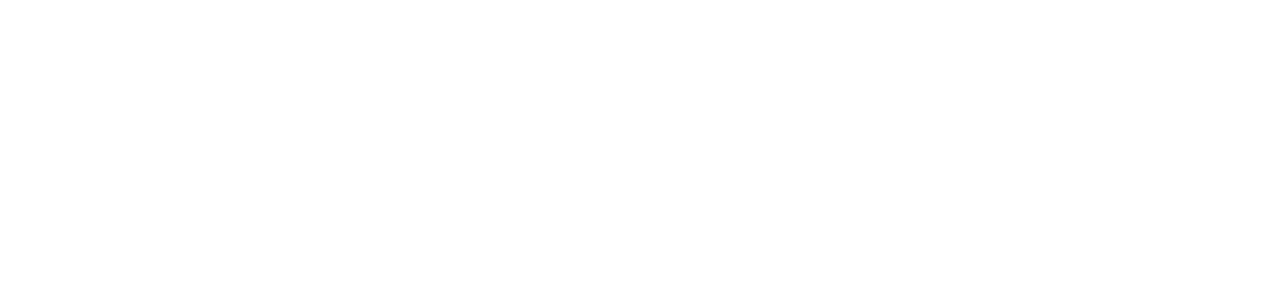
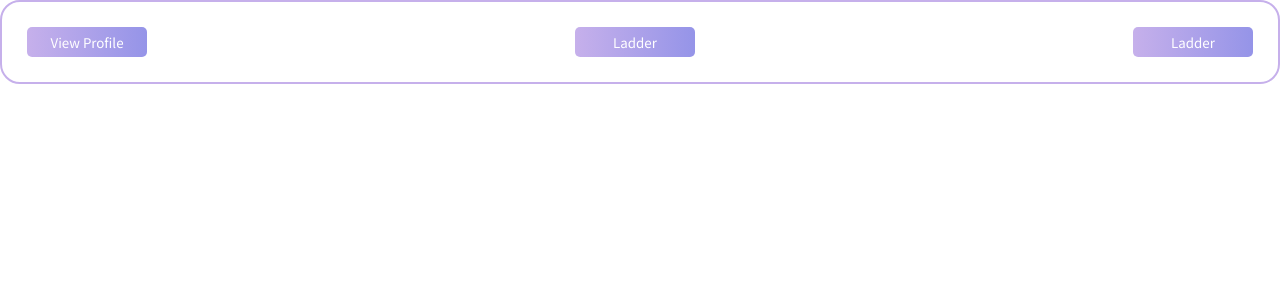
Before and after one commit to Mustafatarakci/ft_transcendence, a React (Create React App) app in the folder frontend/: page /modaltester in a window 1280 px wide. Before the commit this address had no page. Shown: the top 300 px of the page. Built offline with nearby package versions, Linux system fonts and the light colour scheme.

Commit message:
[FE #41] DESIGN: Make ShowProfile-Modal

```diff
--- a/frontend/src/App.tsx
+++ b/frontend/src/App.tsx
@@ -12,6 +12,7 @@
 import ChatPage from './pages/ChatPage';
 import ProfilePage from './components/UserProfile';
 import { AllContextApi } from './store';
+import ModalTester from './components/common/Modal/ModalTester';
 
 function App() {
   return (
@@ -27,6 +28,10 @@
             <Route path="/profilePage" element={<ProfilePage />} />
             <Route path="/game" element={<HomePage />} />
             <Route path="/chat" element={<ChatPage />} />
+
+            {/* Tester */}
+            <Route path="/modaltester" element={<ModalTester />} />
+            {/* ====== */}
           </Routes>
         </BrowserRouter>
       </ThemeProvider>
--- a/frontend/src/components/common/Modal/ModalSet.tsx
+++ b/frontend/src/components/common/Modal/ModalSet.tsx
@@ -1,8 +1,8 @@
 import React, { useContext } from 'react';
-import Modal from '.';
 import LadderModal from '../../Game/LadderModal';
 import { AllContext } from '../../../store';
 import LogoutModal from './LogoutModal';
+import ShowProfile from './ShowProfile';
 
 const ModalSet: React.FC = () => {
   const { modal } = useContext(AllContext).modalData;
@@ -11,11 +11,7 @@
       {modal &&
         {
           LOADING_LADDER_GAME: <LadderModal />,
-          SHOW_PROFILE: (
-            <Modal width={200} height={200}>
-              test
-            </Modal>
-          ), // 프로필 정보 보기
+          SHOW_PROFILE: <ShowProfile />, // 프로필 정보 보기
           HANDLE_SECOND_AUTH: <></>, // 이메일 인증
           EDIT_NICKNAME: <></>, // 닉네임 수정
           MAKE_GAME_ROOM: <></>, // 게임방 만들기
--- /dev/null
+++ b/frontend/src/components/common/Modal/ModalTester.tsx
@@ -0,0 +1,87 @@
+import React, { useContext } from 'react';
+import styled from '@emotion/styled';
+import Button from '../Button';
+
+import ModalSet from './ModalSet';
+import { AllContext } from '../../../store';
+import { SHOW_PROFILE } from '../../../utils/interface';
+
+// import { SHOW_PROFILE } from '../../../utils/interface'
+// import { SHOW_PROFILE } from '../../../utils/interface'
+// import { SHOW_PROFILE } from '../../../utils/interface'
+// import { SHOW_PROFILE } from '../../../utils/interface'
+// import { SHOW_PROFILE } from '../../../utils/interface'
+
+// HANDLE_SECOND_AUTH;
+// EDIT_NICKNAME;
+// MAKE_GAME_ROOM;
+// MAKE_CHAT_ROOM;
+// ENTER_GAME_ROOM;
+// ENTER_CHAT_ROOM;
+// CHECK_SCORE;
+// LOADING_LADDER_GAME;
+// EDIT_CHAT_ROOM;
+// SHOW_OWNER_PROFILE;
+// SHOW_MANAGER_PROFILE;
+// CHECK_LOGOUT;
+
+const ModalTester: React.FC = () => {
+  const { setModal } = useContext(AllContext).modalData;
+
+  return (
+    <>
+      <MainBlock>
+        <OtherBtnBlock>
+          <Button
+            color="gradient"
+            text="View Profile"
+            width={120}
+            height={30}
+            onClick={() => setModal(SHOW_PROFILE)}
+          />
+          <Button
+            color="gradient"
+            text="Ladder"
+            width={120}
+            height={30}
+            onClick={() => setModal(SHOW_PROFILE)}
+          />
+          <Button
+            color="gradient"
+            text="Ladder"
+            width={120}
+            height={30}
+            onClick={() => setModal(SHOW_PROFILE)}
+          />
+        </OtherBtnBlock>
+      </MainBlock>
+      <ModalSet />
+    </>
+  );
+};
+
+// Main Block
+const MainBlock = styled.div`
+  border: 2px solid ${props => props.theme.colors.main};
+  border-radius: 20px;
+  width: 100%;
+  height: 100%;
+  padding: 25px;
+  padding: 25px;
+  font-weight: 400;
+`;
+//OtherBtnSection
+const OtherBtnBlock = styled.div`
+  display: flex;
+  justify-content: space-between;
+  & button {
+    border-radius: 5px;
+    margin: 0;
+    &:last-of-type {
+      margin-left: 10px;
+    }
+  }
+`;
+//============================================
+
+export default ModalTester;
--- /dev/null
+++ b/frontend/src/components/common/Modal/ShowProfile.tsx
@@ -0,0 +1,148 @@
+import React, { useEffect, useState } from 'react';
+import styled from '@emotion/styled';
+import Button from '../Button';
+import axios from 'axios';
+import Modal from '.';
+
+const ShowProfile: React.FC = () => {
+  const [user, setUser] = useState({
+    id: '',
+    user: '',
+    user_nick: '',
+    user_lv: '',
+    gen_win: '',
+    gen_lose: '',
+    lad_win: '',
+    lad_lose: '',
+    picture: '',
+  });
+
+  useEffect(() => {
+    axios.get(`http://localhost:4000/user_info`).then(res =>
+      setUser({
+        id: res.data.id,
+        user: res.data.user,
+        user_nick: res.data.user_nick,
+        user_lv: res.data.user_lv,
+        gen_win: res.data.gen_win,
+        gen_lose: res.data.gen_lose,
+        lad_win: res.data.lad_win,
+        lad_lose: res.data.lad_lose,
+        picture: res.data.picture,
+      }),
+    );
+  }, []);
+
+  return (
+    <Modal width={505} height={514} title={'프로필 보기'}>
+      <MainBlock>
+        <ProfileBlock>
+          <PictureBlock>
+            <ProfilePicture src={user.picture} alt="UserProfileImage" />
+          </PictureBlock>
+          <UserInfo>
+            <UserName>{user.user_nick}</UserName>
+            <UserLevel>lv.{user.user_lv}</UserLevel>
+          </UserInfo>
+        </ProfileBlock>
+
+        <RecordBlock>
+          <RecordText>전적/래더전적</RecordText>
+          <Record>
+            {user.gen_win}승 {user.gen_lose}패/{user.lad_win}승 {user.lad_lose}패
+          </Record>
+        </RecordBlock>
+
+        <OtherBtnBlock>
+          <Button color="gradient" text="닉네임 변경" width={200} height={40} />
+          <Button color="gradient" text="2차 인증 활성화" width={200} height={40} />
+          <Button color="gradient" text="DM 보내기" width={200} height={40} />
+          <Button color="white" text="차단하기" width={200} height={40} />
+        </OtherBtnBlock>
+      </MainBlock>
+    </Modal>
+  );
+};
+
+// Main Block
+const MainBlock = styled.div`
+  padding: 13px;
+  margin-top: 73px;
+  width: 100%;
+`;
+//============================================
+
+// Profile Section
+const ProfileBlock = styled.div`
+  height: 120px;
+  display: flex;
+`;
+const UserInfo = styled.div``;
+
+const PictureBlock = styled.div``;
+
+const ProfilePicture = styled.img`
+  width: 101px;
+  height: 101px;
+  border-radius: 50px;
+  background: #c4c4c4;
+`;
+
+const UserName = styled.span`
+  display: block;
+  font-size: 20px;
+  line-height: 23px;
+
+  margin-top: 25px;
+  margin-left: 25px;
+`;
+
+const UserLevel = styled.span`
+  display: block;
+  font-size: 14px;
+  line-height: 16px;
+
+  margin-top: 5px;
+  margin-left: 25px;
+`;
+//============================================
+
+//Record Section
+const RecordBlock = styled.div`
+  display: flex;
+  justify-content: space-between;
+`;
+
+const RecordText = styled.span`
+  display: inline-block;
+  font-size: 20px;
+  line-height: 23px;
+
+  margin-top: 71px;
+`;
+
+const Record = styled.span`
+  display: inline-block;
+  font-size: 20px;
+  line-height: 23px;
+
+  margin-top: 71px;
+`;
+
+//============================================
+
+//OtherBtnSection
+const OtherBtnBlock = styled.div`
+  display: grid;
+  grid-template-columns: 1fr 1fr;
+  grid-template-rows: 1fr 1fr;
+  gap: 10px 20px;
+
+  margin-top: 30px;
+  & button {
+    border-radius: 5px;
+  }
+`;
+//============================================
+
+export default ShowProfile;
```
